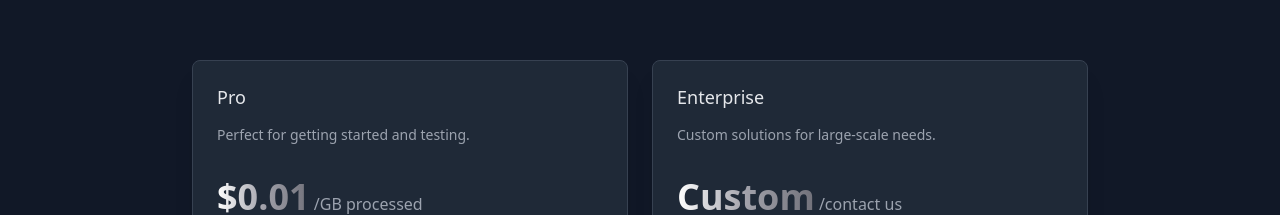
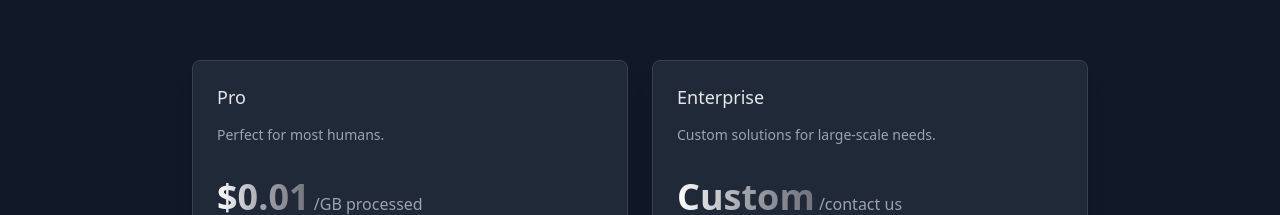
Before and after one commit to janwilmake/zipobject.vercel, a website: page public/index.html in a window 1280 px wide. Shown: the part 1973-2188 px from the top of the page. Drawn offline with nearby package versions, Linux system fonts and the light colour scheme.

Commit message:
improvements

```diff
--- a/public/index.html
+++ b/public/index.html
@@ -177,7 +177,7 @@
                     <div class="bg-gray-800 rounded-lg shadow-xl border border-gray-700">
                         <div class="p-6">
                             <h3 class="text-lg leading-6 font-medium text-gray-200">Pro</h3>
-                            <p class="mt-4 text-sm text-gray-400">Perfect for getting started and testing.</p>
+                            <p class="mt-4 text-sm text-gray-400">Perfect for most humans.</p>
                             <p class="mt-8">
                                 <span
                                     class="text-4xl font-extrabold bg-gradient-to-r from-white via-zinc-400 to-zinc-500 bg-clip-text text-transparent">$0.01</span>
```
